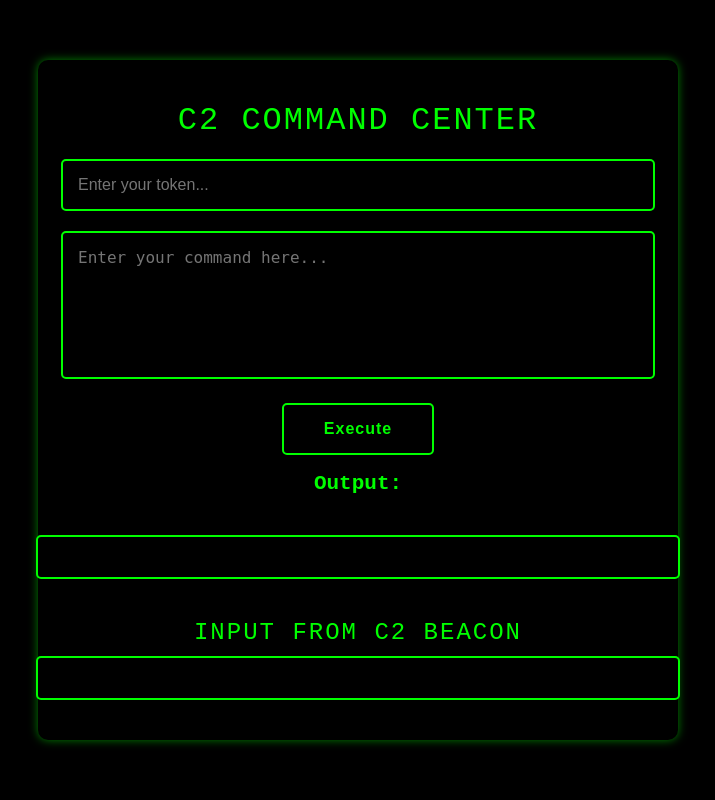
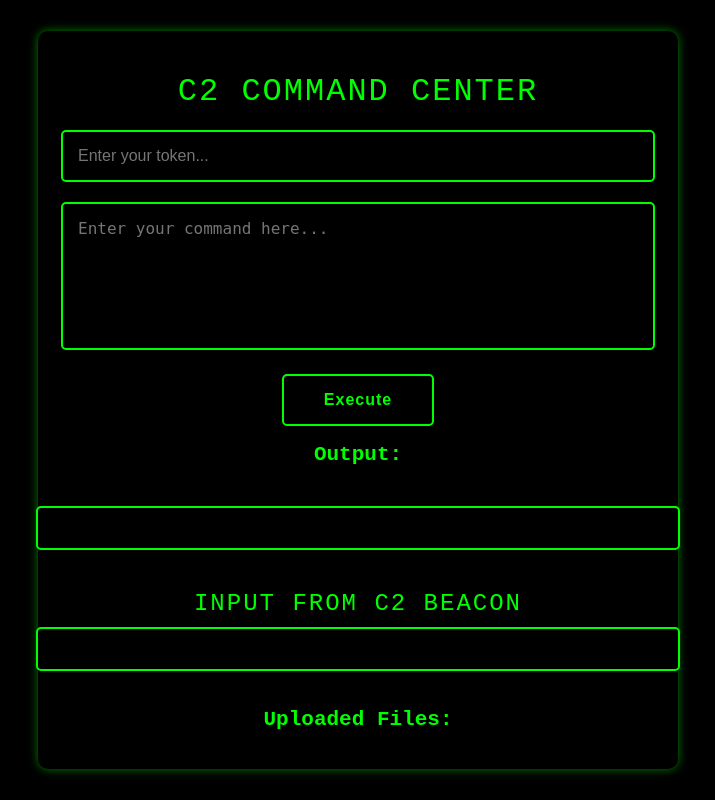
Before and after one commit to kalachkar/c2-project, a Flask app: page / in a window 1280 px wide. Shown: the whole page, without its empty margins (282-997 px from the left). Run offline with Flask 3, Linux system fonts and the light colour scheme.

Commit message:
Add files via upload

```diff
--- a/templates/index.html
+++ b/templates/index.html
@@ -141,7 +141,14 @@
             <h2 class="output-title">Input from C2 Beacon</h2>
             <div id="result"></div>
         </div>
+        <h2>Uploaded Files:</h2>
+        <div class="file-list">
+            {% for file in files %}
+            <a href="{{ url_for('uploaded_file', filename=file) }}">{{ file }}</a><br>
+            {% endfor %}
+        </div>
     </div>
+
 
     <script>
         function sendCommand() {
```
